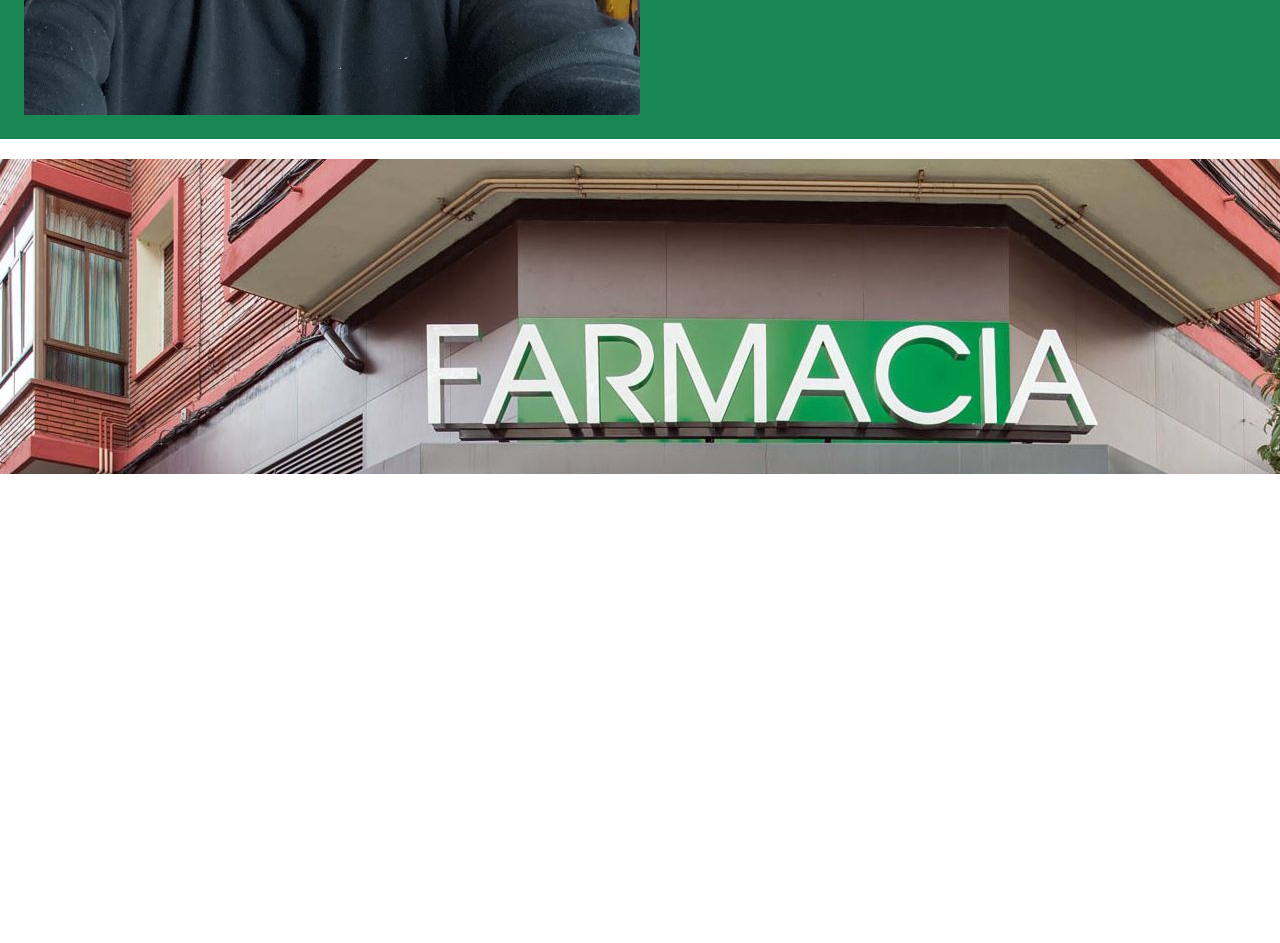
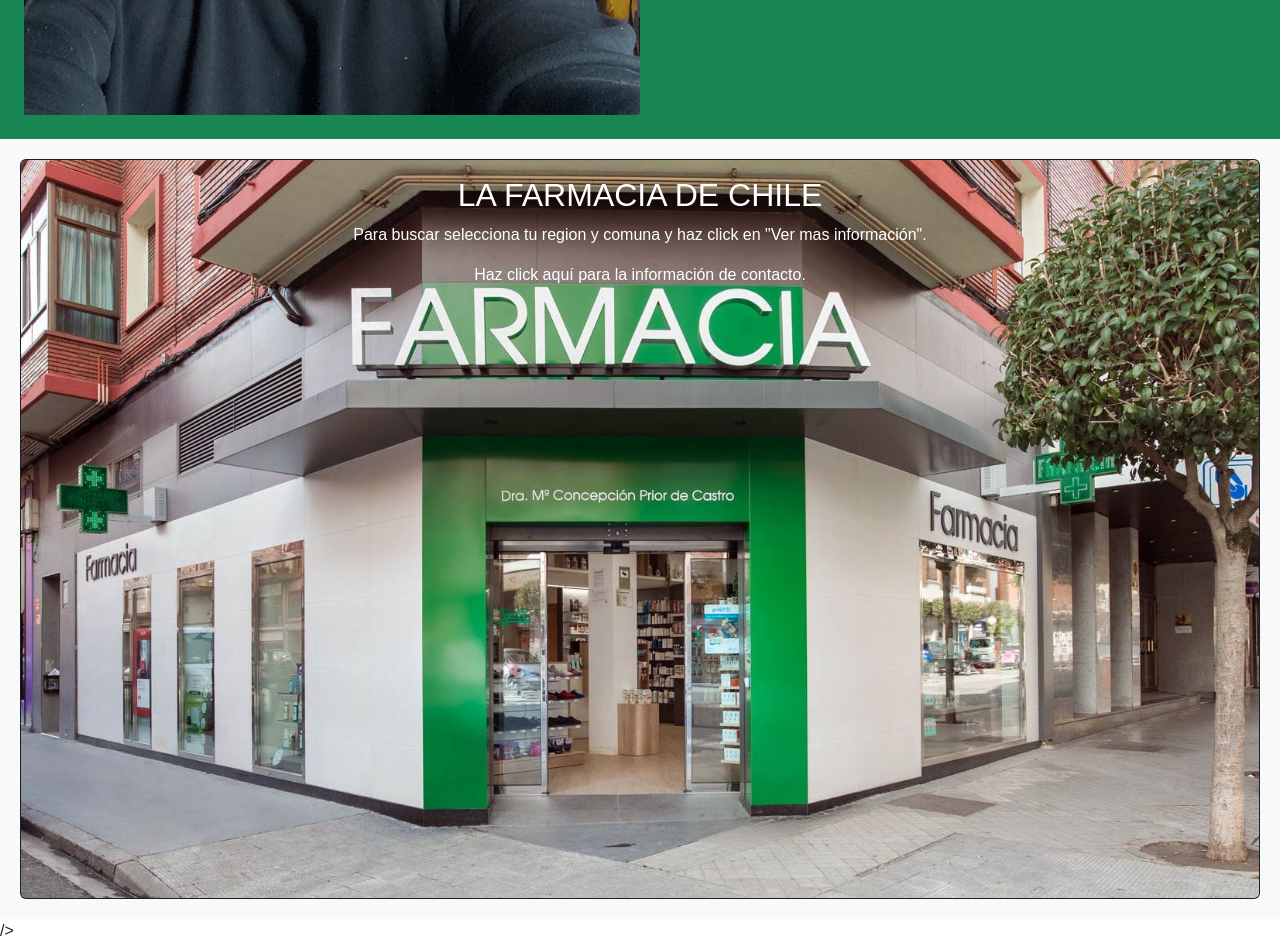
Before and after one commit to maxipacheco/Evaluacion2, a plain HTML site: page index.html in a window 1280 px wide. Shown: the part 880-1823 px from the top of the page. Before the commit the page ends 1361 px from the top, so only its background shows below. Drawn offline with nearby package versions, Linux system fonts and the light colour scheme.

Commit message:
Footer de index OK

```diff
--- a/index.html
+++ b/index.html
@@ -84,12 +84,21 @@
         </div>
         <div style="clear:both;"></div>
 
-    </div class="container mt-3">
+    </div class="container mt-3
         <iframe width="560" height="315" src="imagenes/imagenprincipal.jpg" alt="No encontrado" style="width: 100%; margin-top: 20px;">
     </div>
 
     <footer>
-        <p>Maximiliano Joaquín Pacheco González</p>
+
+        <div class="card text-bg-dark">
+            <img src="imagenes/imagenprincipal.jpg" class="card-img" alt="No encontrado">
+            <div class="card-img-overlay">
+              <h2 class="card-title">LA FARMACIA DE CHILE</h2>
+              <p class="card-text">Para buscar selecciona tu region y comuna y haz click en "Ver mas información". </p>
+              <p class="card-text">Haz click aquí para la información de contacto.</p>
+            </div>
+          </div>
+
     </footer>
 
     <script src="https://cdn.jsdelivr.net/npm/bootstrap@5.3.3/dist/js/bootstrap.bundle.min.js" integrity="sha384-YvpcrYf0tY3lHB60NNkmXc5s9fDVZLESaAA55NDzOxhy9GkcIdslK1eN7N6jIeHz" crossorigin="anonymous"></script>   />
```
